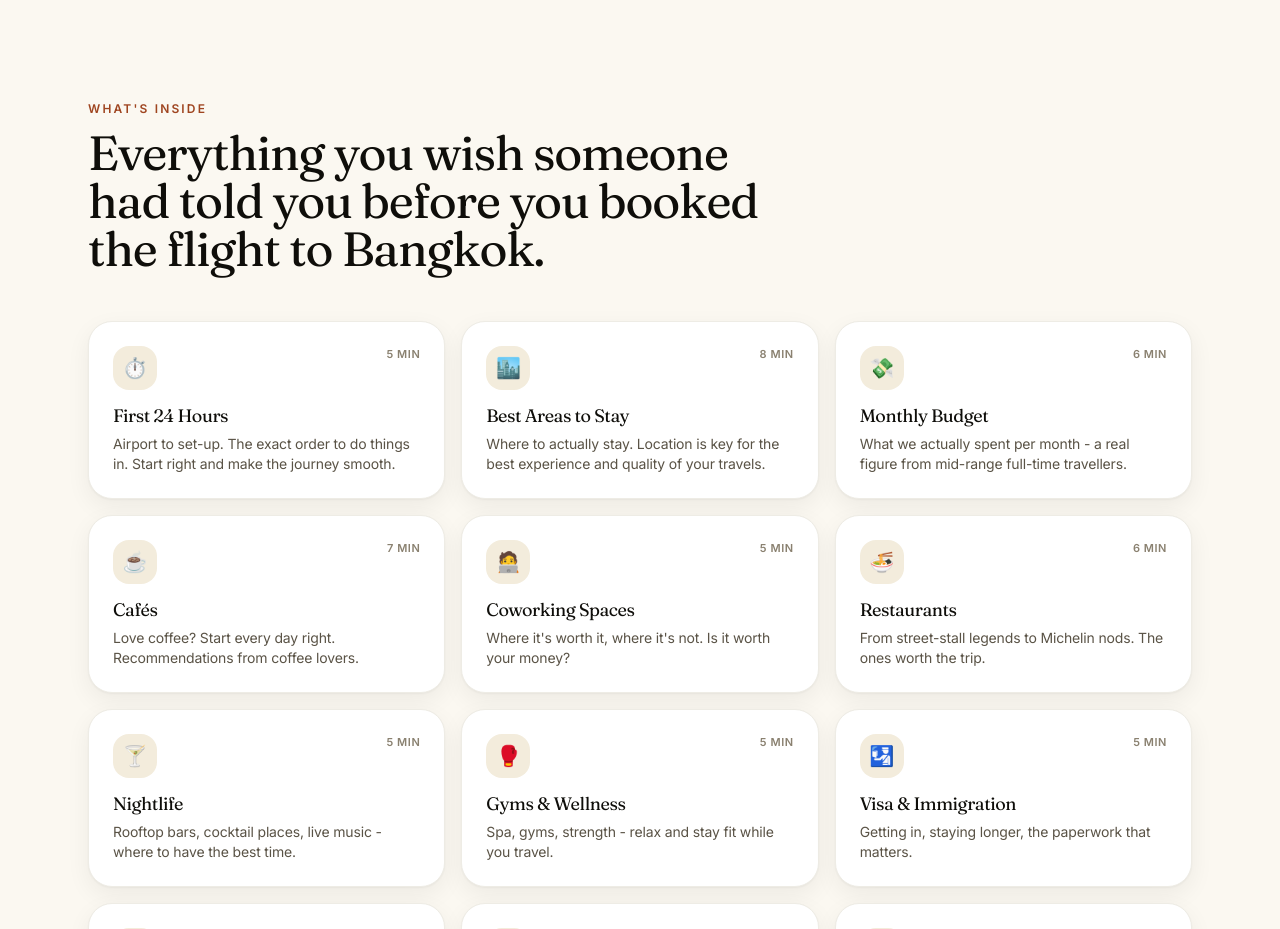
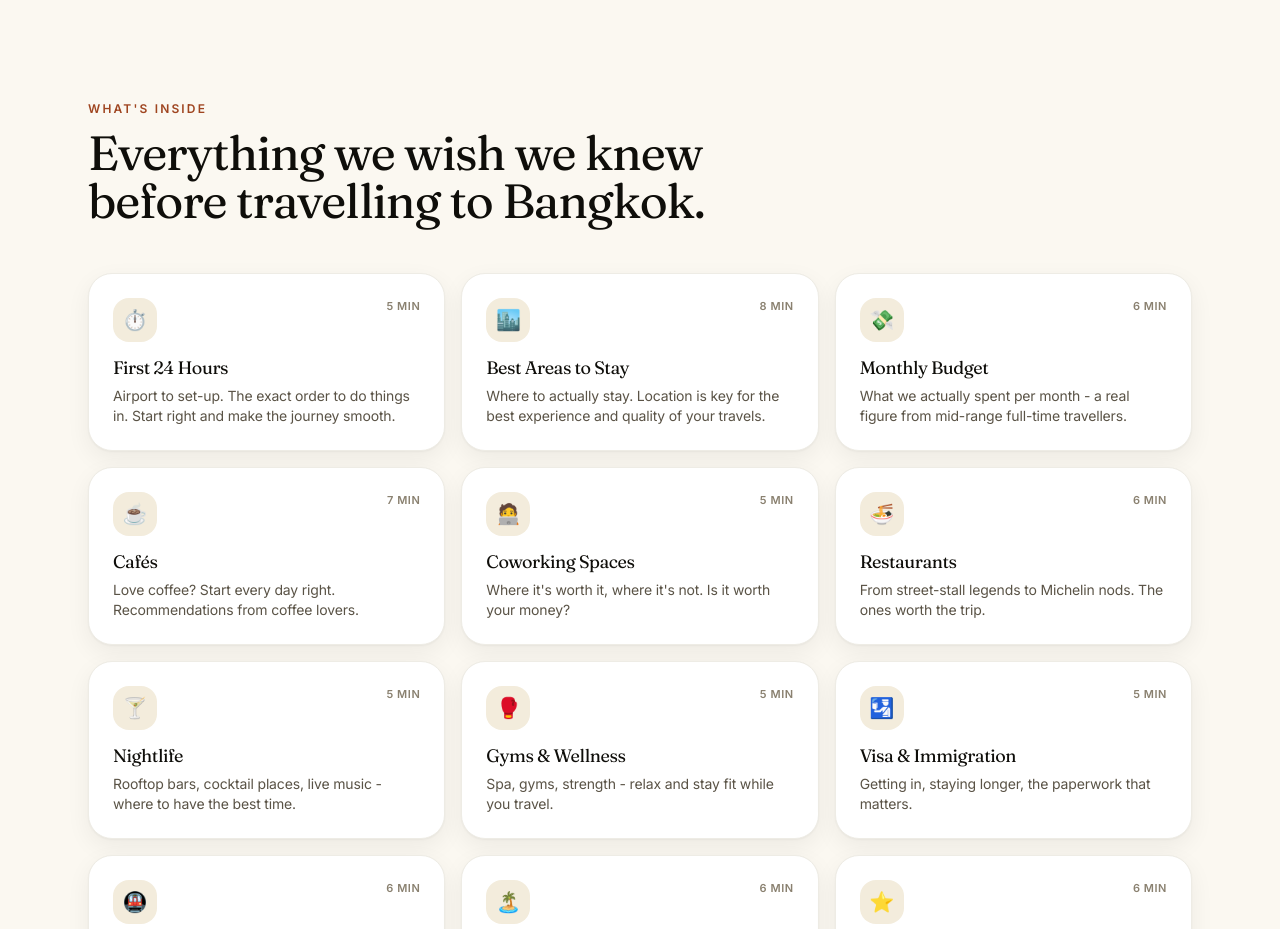
Before and after one commit to meetinfinite/freedomhustleguide, a Next.js app: page /guides/bangkok in a window 1280 px wide. Shown: the part 1300-2229 px from the top of the page. Built offline with nearby package versions, Linux system fonts and the light colour scheme; no server answers.

Commit message:
What's inside heading: 'Everything we wish we knew before travelling to {city}' (#151)
Co-authored-by: Valeria Radu <valeriaradu@Valerias-MacBook-Pro.local>
Co-authored-by: Claude Fable 5.1 <noreply@anthropic.com>

```diff
--- a/app/guides/[slug]/page.tsx
+++ b/app/guides/[slug]/page.tsx
@@ -196,8 +196,7 @@ export default async function GuideLandingPage({
             What's inside
           </p>
           <h2 className="font-display text-4xl sm:text-5xl tracking-tight">
-            Everything you wish someone had told you before you booked the
-            flight to {guide.city}.
+            Everything we wish we knew before travelling to {guide.city}.
           </h2>
         </div>
         <div className="grid sm:grid-cols-2 lg:grid-cols-3 gap-4">
```
